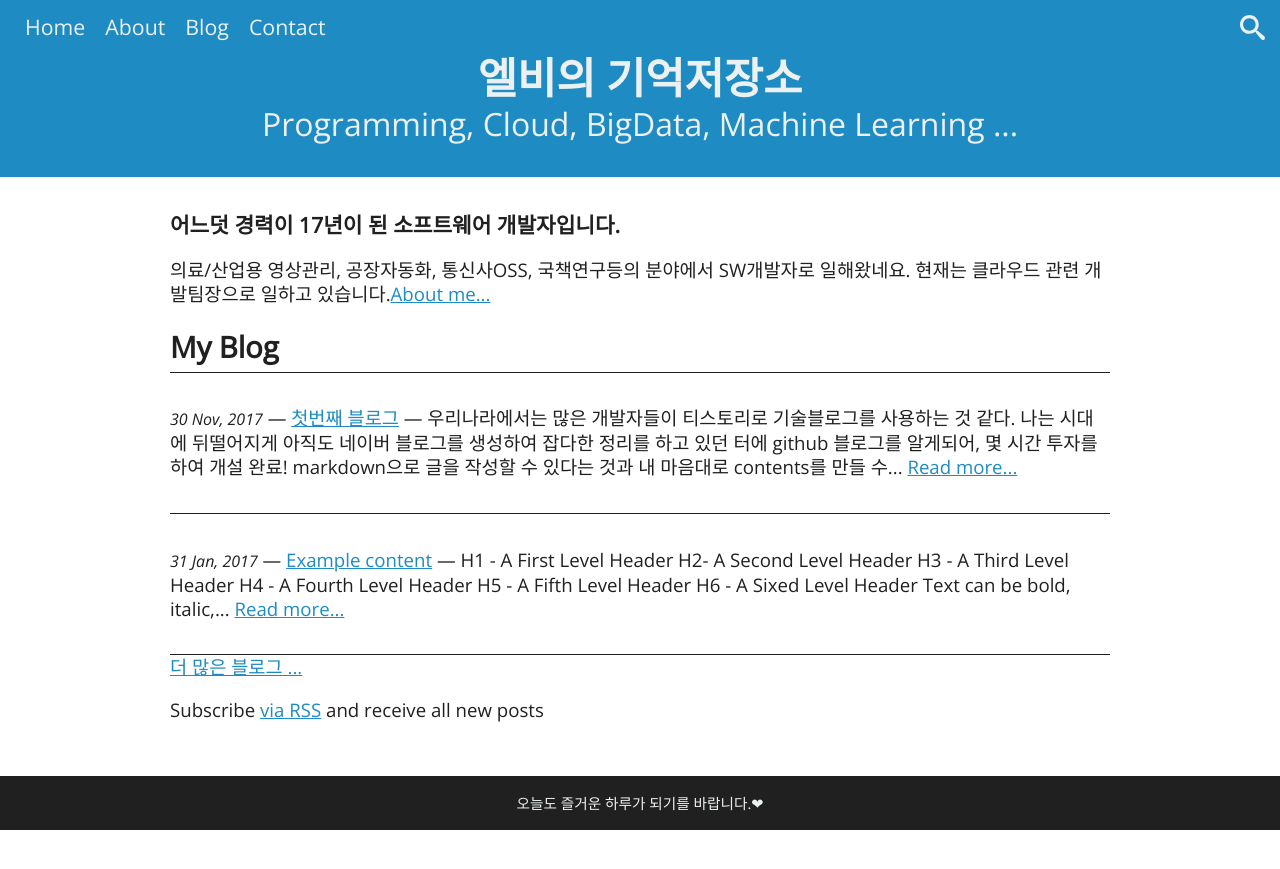
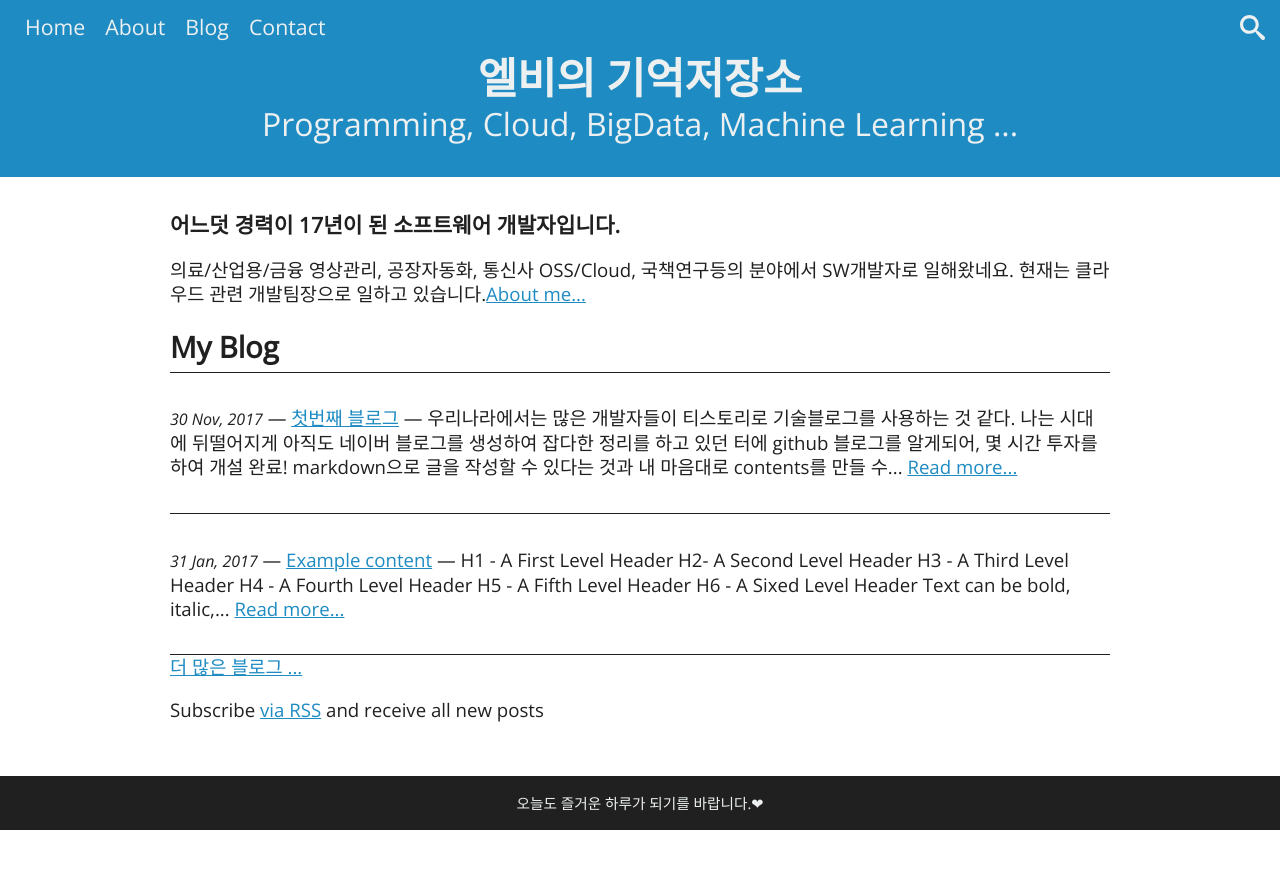
Before and after one commit to mateussmedeiros/blade-theme, a Jekyll site: the page built from index.html, in a window 1280 px wide. Shown: the top 869 px of the page. Built offline with Jekyll 4.4.1, drawn with Linux system fonts in a browser that asks for light colours.

Commit message:
Update index.html

```diff
--- a/index.html
+++ b/index.html
@@ -6,7 +6,7 @@ layout: default
 
   <p class="welcome-title"> 어느덧 경력이 17년이 된 소프트웨어 개발자입니다. </p>
 
-  <p> 의료/산업용 영상관리, 공장자동화, 통신사OSS, 국책연구등의 분야에서 SW개발자로 일해왔네요. 현재는 클라우드 관련 개발팀장으로 일하고 있습니다.<a href="about">About me...</a></p>
+  <p> 의료/산업용/금융 영상관리, 공장자동화, 통신사 OSS/Cloud, 국책연구등의 분야에서 SW개발자로 일해왔네요. 현재는 클라우드 관련 개발팀장으로 일하고 있습니다.<a href="about">About me...</a></p>
 
     <h1 class="page-title"> My Blog </h1>
 
```
